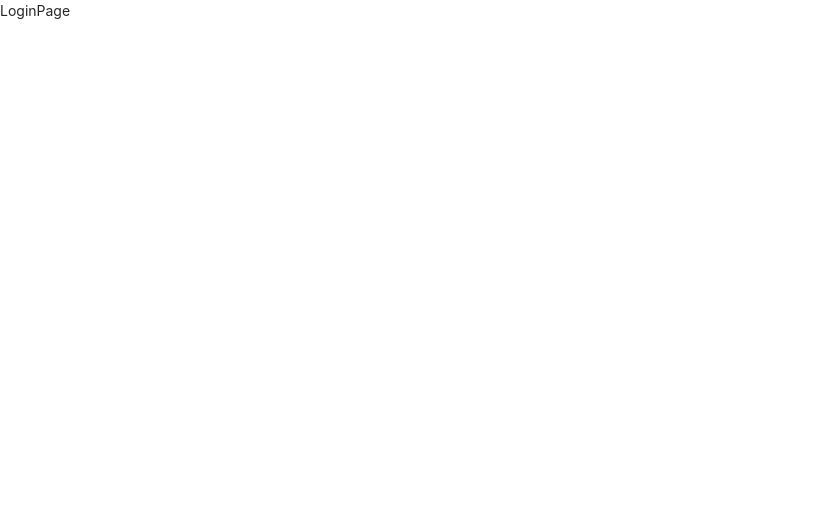
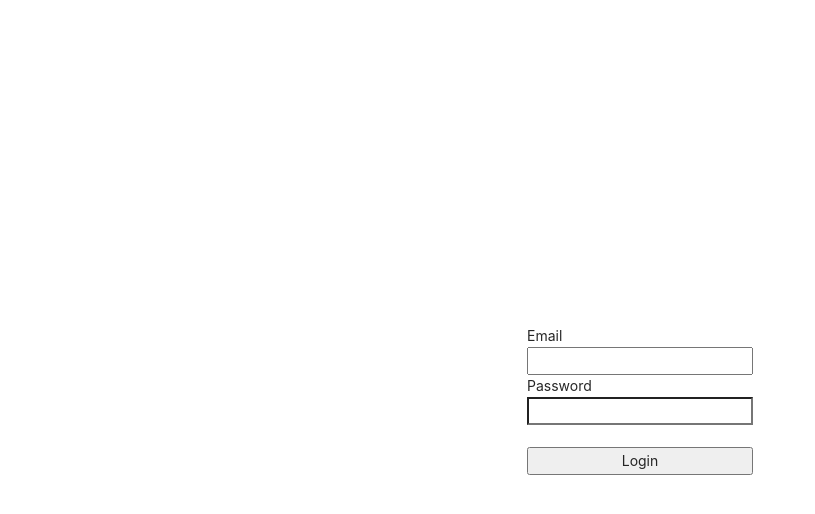
Before and after one commit to dktkwhdk1/My-Boiler-Plate, a React (Create React App) app in the folder client/: page /login in a window 1280 px wide. Shown: the top 514 px of the page, without its empty margins (0-815 px from the left). Built offline with nearby package versions, Linux system fonts and the light colour scheme.

Commit message:
Add login page

```diff
--- a/client/src/App.js
+++ b/client/src/App.js
@@ -19,3 +19,4 @@ function App() {
 }
 
 export default App;
+// What is Formik, Yup?
--- /dev/null
+++ b/client/src/_actions/types.js
@@ -0,0 +1 @@
+export const LOGIN_USER = 'login_user';
--- /dev/null
+++ b/client/src/_actions/user_action.js
@@ -0,0 +1,12 @@
+import axios from 'axios';
+import { LOGIN_USER } from './types';
+
+export function loginUser(dataToSubmit) {
+  const request = axios
+    .post('/api/users/login', dataToSubmit)
+    .then(response => response.data);
+  return {
+    type: LOGIN_USER,
+    payload: request,
+  };
+}
--- a/client/src/_reducers/index.js
+++ b/client/src/_reducers/index.js
@@ -1,8 +1,8 @@
 import { combineReducers } from 'redux';
-// import user from './user_reducer';
+import user from './user_reducer';
 
 const rootReducer = combineReducers({
-  // user,
+  user,
 });
 
 export default rootReducer;
--- a/client/src/_reducers/user_reducer.js
+++ b/client/src/_reducers/user_reducer.js
@@ -0,0 +1,11 @@
+import { LOGIN_USER } from '../_actions/types';
+
+export default function (state = {}, action) {
+  switch (action.type) {
+    case LOGIN_USER:
+      return { ...state, loginSuccess: action.payload };
+
+    default:
+      return state;
+  }
+}
--- a/client/src/components/views/LandingPage/LandingPage.js
+++ b/client/src/components/views/LandingPage/LandingPage.js
@@ -5,7 +5,19 @@ function LandingPage() {
   useEffect(() => {
     axios.get('/api/hello').then(res => console.log(res));
   }, []);
-  return <div>LandingPage</div>;
+  return (
+    <div
+      style={{
+        display: 'flex',
+        justifyContent: 'center',
+        alignItems: 'center',
+        width: '100%',
+        height: '100vh',
+      }}
+    >
+      <h2>시작 페이지</h2>
+    </div>
+  );
 }
 
 export default LandingPage;
--- a/client/src/components/views/LoginPage/LoginPage.js
+++ b/client/src/components/views/LoginPage/LoginPage.js
@@ -1,7 +1,60 @@
-import React from 'react';
+import React, { useState } from 'react';
+import { useDispatch } from 'react-redux';
+import { loginUser } from '../../../_actions/user_action';
 
-function LoginPage() {
-  return <div>LoginPage</div>;
+function LoginPage(props) {
+  const dispatch = useDispatch();
+  const [Email, setEmail] = useState('');
+  const [Password, setPassword] = useState('');
+
+  const onEmailHandler = event => {
+    setEmail(event.currentTarget.value);
+  };
+
+  const onPasswordHandler = event => {
+    setPassword(event.currentTarget.value);
+  };
+
+  const onSubmitHandler = event => {
+    event.preventDefault();
+
+    const body = {
+      email: Email,
+      password: Password,
+    };
+
+    dispatch(loginUser(body)).then(response => {
+      if (response.payload.loginSuccess) {
+        props.history.push('/');
+      } else {
+        alert('Error');
+      }
+    });
+  };
+
+  return (
+    <div
+      style={{
+        display: 'flex',
+        justifyContent: 'center',
+        alignItems: 'center',
+        width: '100%',
+        height: '100vh',
+      }}
+    >
+      <form
+        style={{ display: 'flex', flexDirection: 'column' }}
+        onSubmit={onSubmitHandler}
+      >
+        <label>Email</label>
+        <input type='email' value={Email} onChange={onEmailHandler} />
+        <label>Password</label>
+        <input type='password' value={Password} onChange={onPasswordHandler} />
+        <br />
+        <button type='submit'>Login</button>
+      </form>
+    </div>
+  );
 }
 
 export default LoginPage;
```
Also changed, not shown: 2 other files (tests, documents, lock files or other folders).
